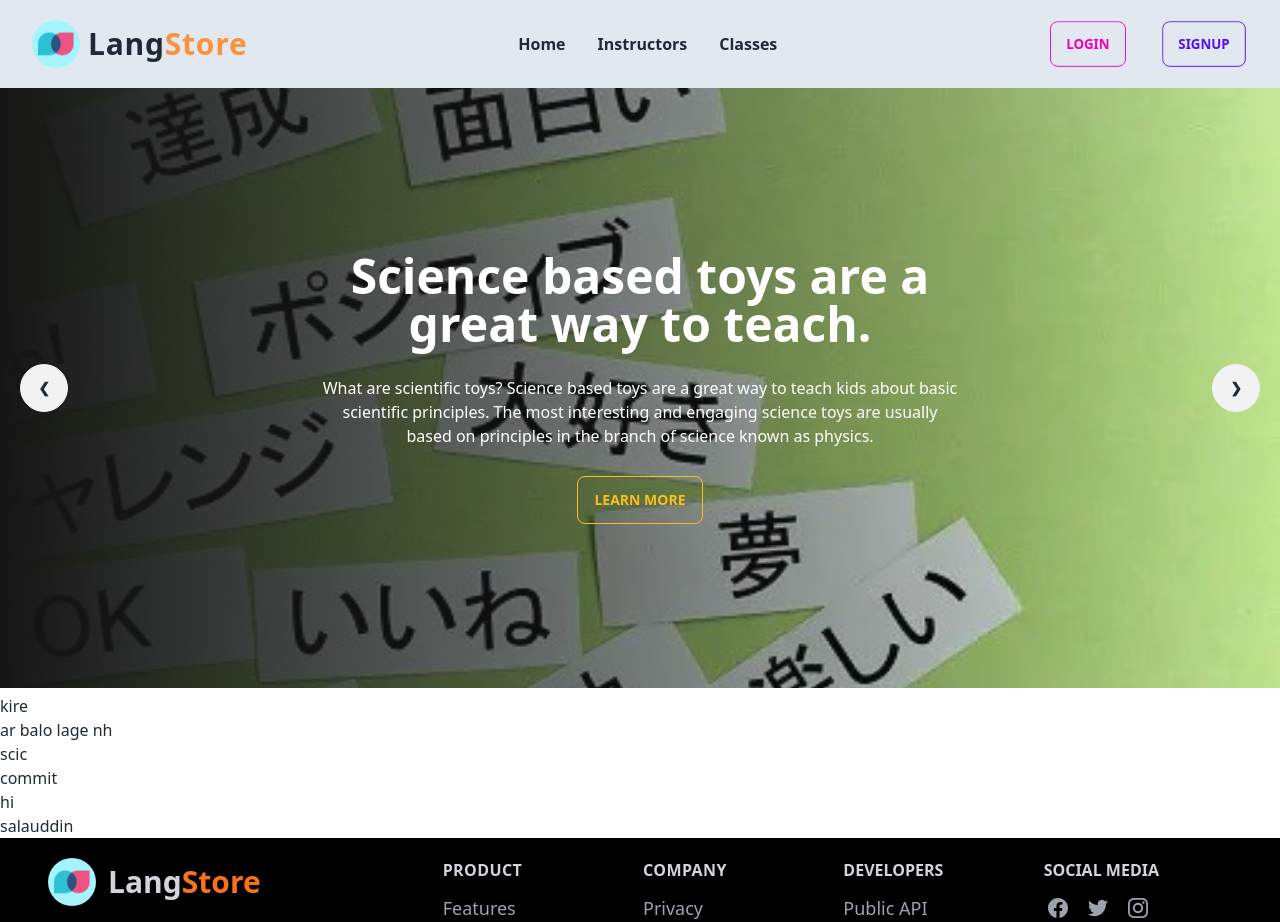
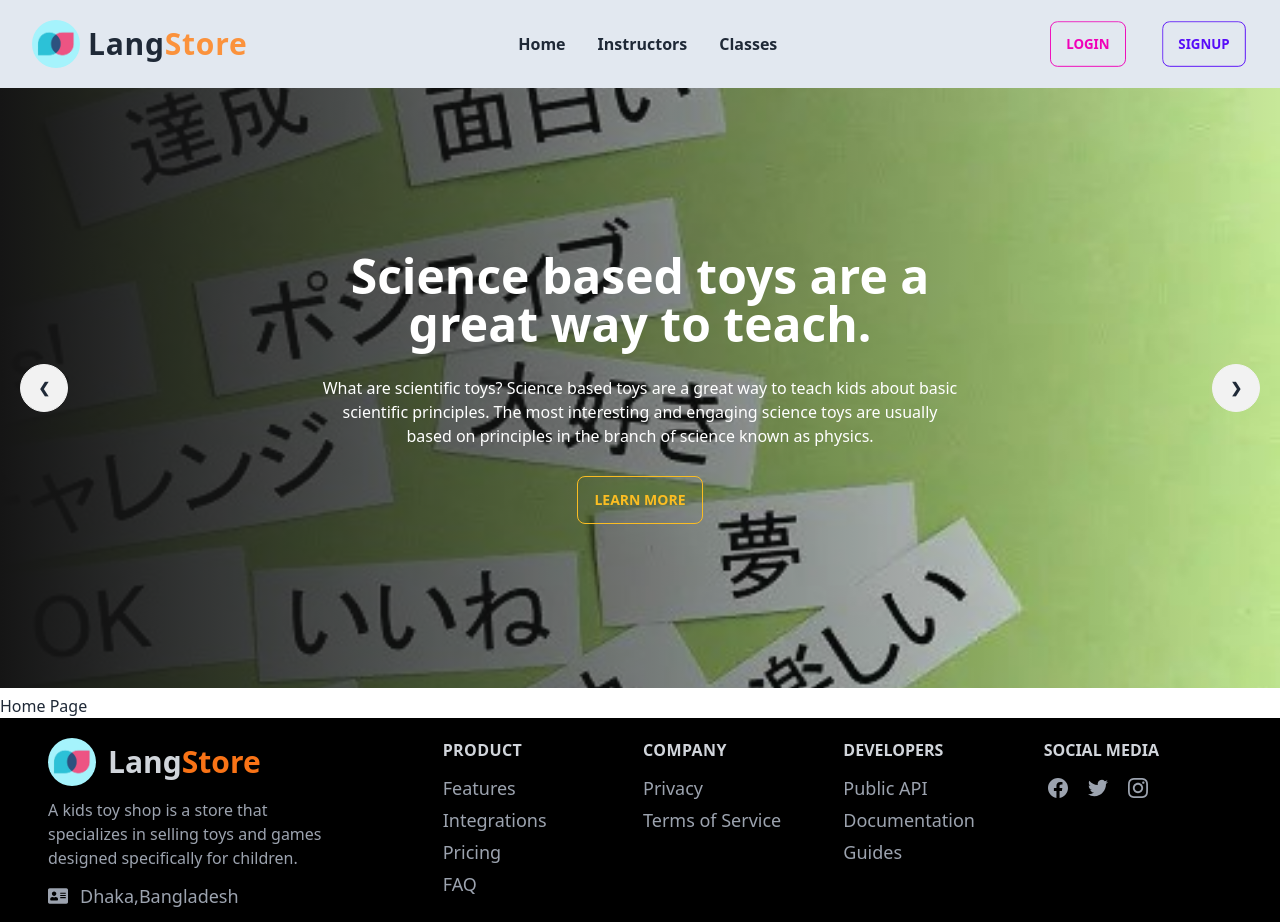
Before and after one commit to Salauddin98/SportsHub-Client-Site, a React (Vite) app: page / in a window 1280 px wide. Shown: the top 922 px of the page. Built offline with nearby package versions, Linux system fonts and the light colour scheme; no server answers.

Commit message:
added some items

```diff
--- a/src/page/Home/Home/Home.jsx
+++ b/src/page/Home/Home/Home.jsx
@@ -4,12 +4,7 @@ const Home = () => {
   return (
     <div>
       <Banner></Banner>
-      <h1>kire</h1>
-      <p>ar balo lage nh</p>
-      <p>scic</p>
-      <p>commit</p>
-      <p>hi</p>
-      <p>salauddin</p>
+      <p>Home Page</p>
     </div>
   );
 };
```
